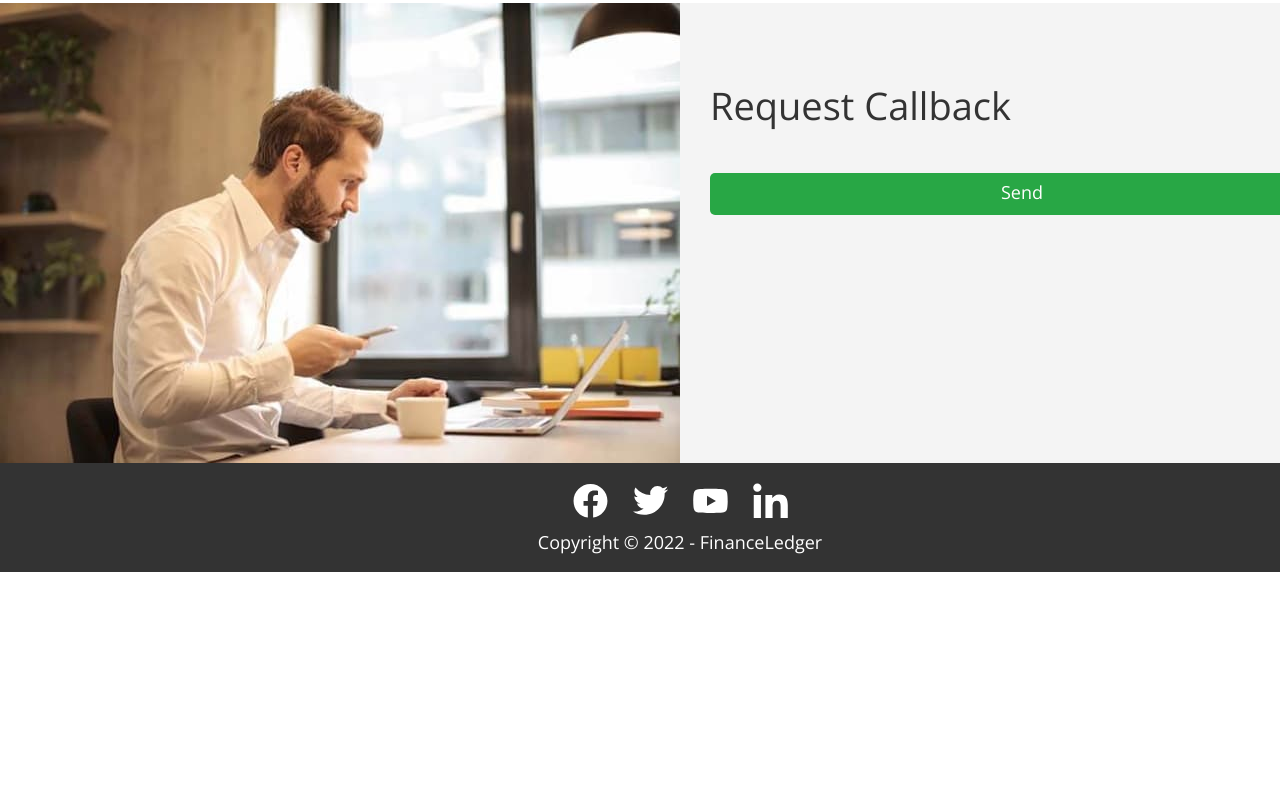
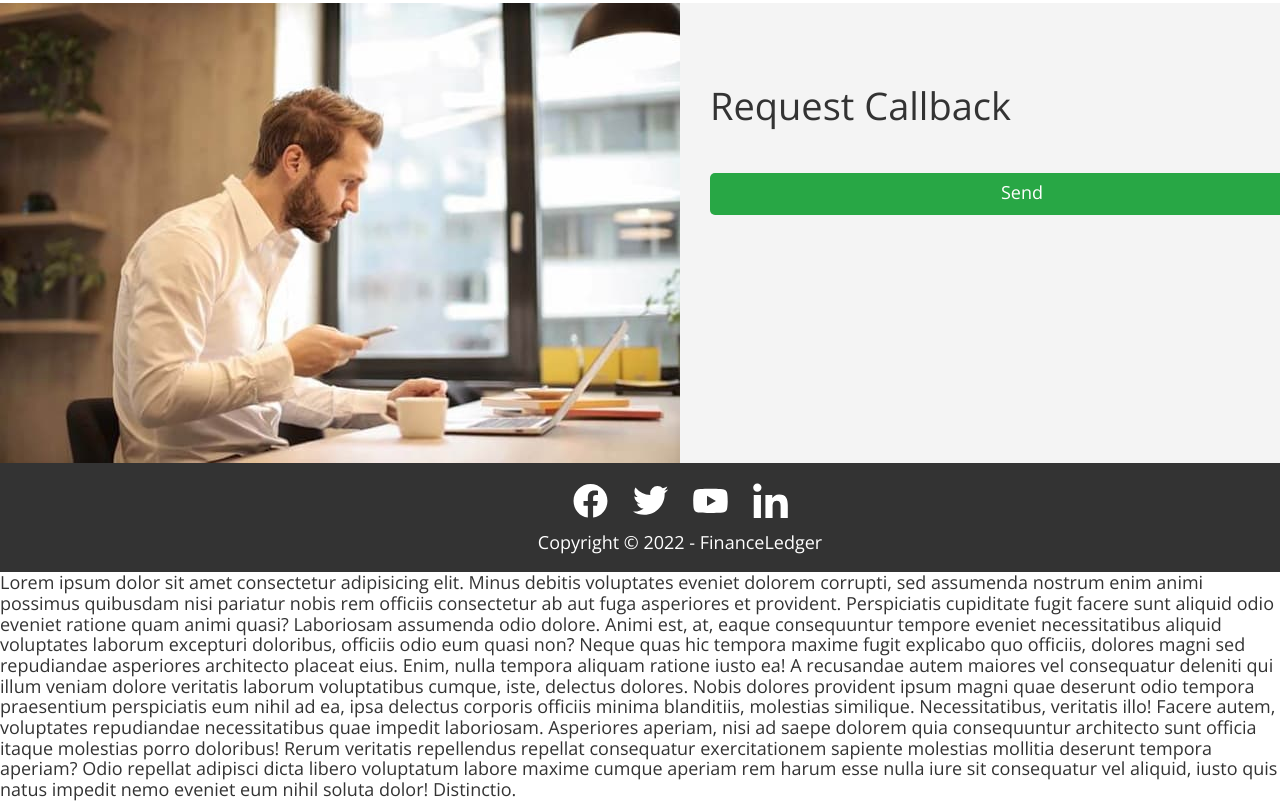
Before and after one commit to svoits/fson-77-himars, a plain HTML site: page index.html in a window 1280 px wide. Shown: the part 3424-4225 px from the top of the page. Before the commit the page ends 3996 px from the top, so only its background shows below. Drawn offline with nearby package versions, Linux system fonts and the light colour scheme.

Commit message:
add conflict

```diff
--- a/index.html
+++ b/index.html
@@ -46,7 +46,8 @@
             <svg class="logo-icon" width="40" height="30">
               <use href="./images/icons.svg#icon-logo"></use>
             </svg>
-            <span class="accent">Finance</span>Fedger</a>
+            <span class="accent">Finance</span>Fedger</a
+          >
           <ul class="nav-list list">
             <li class="nav-item">
               <a class="nav-link link" href="">Home</a>
@@ -79,7 +80,8 @@
             <svg class="icon-arrow" width="9" height="18">
               <use href="./images/icons.svg#icon-arrow-right"></use>
             </svg>
-            Read More</a>
+            Read More</a
+          >
         </div>
       </section>
 
@@ -402,7 +404,7 @@
       </section>
 
       <!-- footer-->
-      <section class="footer">
+      <footer class="footer">
         <div class="container">
           <ul class="footer-soc-list list">
             <li class="footer-soc-item">
@@ -439,6 +441,28 @@
           </ul>
           <p class="footer-text">Copyright &#169; 2022 - FinanceLedger</p>
         </div>
+      </footer>
+
+      <!-- about -->
+      <section>
+        Lorem ipsum dolor sit amet consectetur adipisicing elit. Minus debitis voluptates eveniet
+        dolorem corrupti, sed assumenda nostrum enim animi possimus quibusdam nisi pariatur nobis
+        rem officiis consectetur ab aut fuga asperiores et provident. Perspiciatis cupiditate fugit
+        facere sunt aliquid odio eveniet ratione quam animi quasi? Laboriosam assumenda odio dolore.
+        Animi est, at, eaque consequuntur tempore eveniet necessitatibus aliquid voluptates laborum
+        excepturi doloribus, officiis odio eum quasi non? Neque quas hic tempora maxime fugit
+        explicabo quo officiis, dolores magni sed repudiandae asperiores architecto placeat eius.
+        Enim, nulla tempora aliquam ratione iusto ea! A recusandae autem maiores vel consequatur
+        deleniti qui illum veniam dolore veritatis laborum voluptatibus cumque, iste, delectus
+        dolores. Nobis dolores provident ipsum magni quae deserunt odio tempora praesentium
+        perspiciatis eum nihil ad ea, ipsa delectus corporis officiis minima blanditiis, molestias
+        similique. Necessitatibus, veritatis illo! Facere autem, voluptates repudiandae
+        necessitatibus quae impedit laboriosam. Asperiores aperiam, nisi ad saepe dolorem quia
+        consequuntur architecto sunt officia itaque molestias porro doloribus! Rerum veritatis
+        repellendus repellat consequatur exercitationem sapiente molestias mollitia deserunt tempora
+        aperiam? Odio repellat adipisci dicta libero voluptatum labore maxime cumque aperiam rem
+        harum esse nulla iure sit consequatur vel aliquid, iusto quis natus impedit nemo eveniet eum
+        nihil soluta dolor! Distinctio.
       </section>
     </main>
   </body>
```
